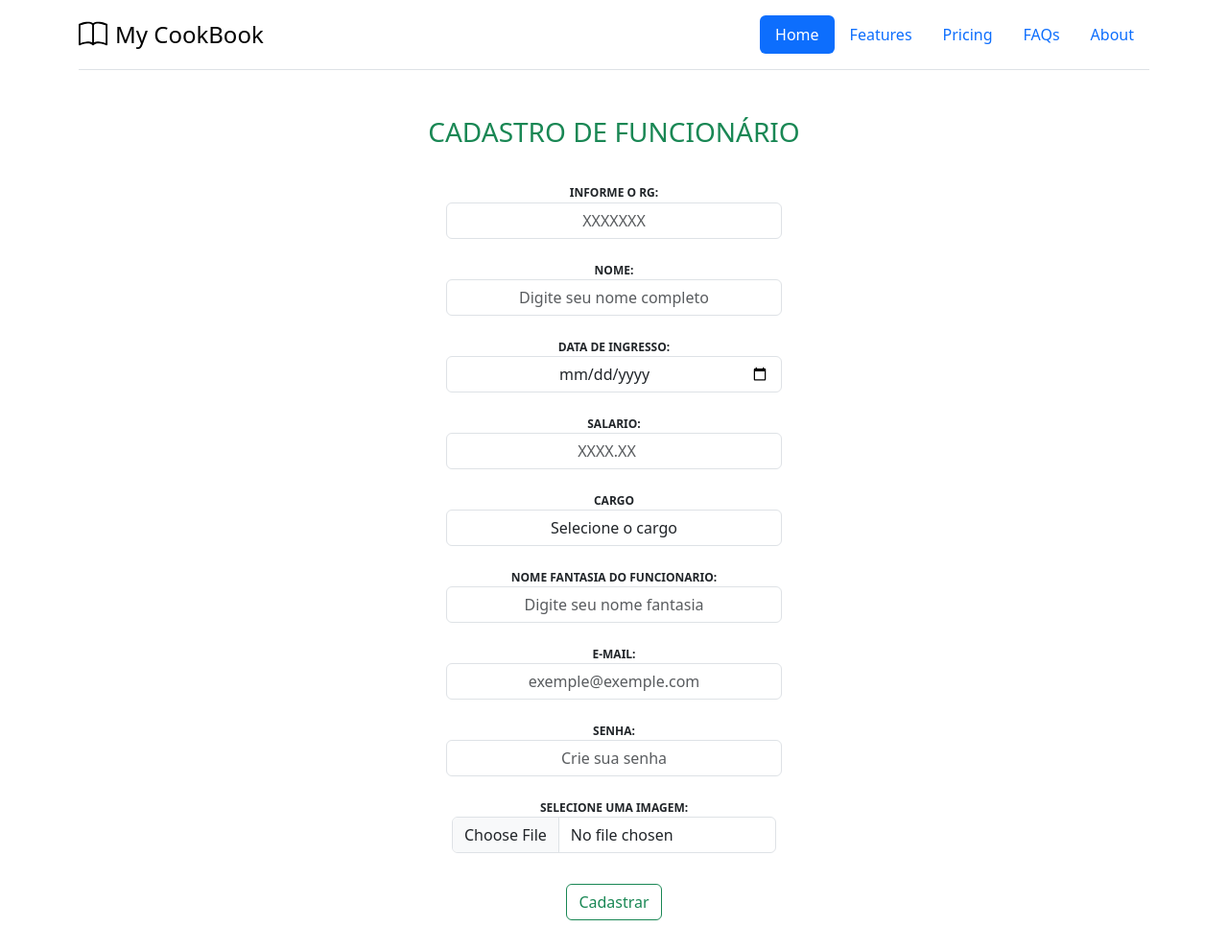
After one commit to felipebda/Lab_Inovacao_4, a PHP site: page /cadastroFuncionario.php in a window 1280 px wide. The commit adds this page. Shown: the whole page at 96% size. Run offline with PHP 8.4, Linux system fonts and the light colour scheme.

Commit message:
Primeira merge de conteudos, atualizacao de cadastro funcionario

```diff
--- /dev/null
+++ b/Testes/Classes/Funcionario.php
@@ -0,0 +1,71 @@
+<?php
+
+class Funcionario {
+              private ?int $idFunc;
+              private string $rg;
+              private string $nome;
+              private string $dt_ingr;
+              private float $salario;
+              private int $idCargo;
+              private string $nome_fantasia;
+              private string $emailFunc;
+              private string $senha;
+              private string $imagem;
+
+             public function __construct(?int $idFunc, string $rg, string $nome, string $dt_ingr, float $salario,  int $idCargo, string $nome_fantasia, string $emailFunc, string $senha ,string $imagem){
+              $this->idFunc = $idFunc;
+              $this->rg = $rg;
+              $this->nome = $nome;
+              $this->dt_ingr = $dt_ingr;
+              $this->salario = $salario;
+              $this->idCargo = $idCargo;
+              $this->nome_fantasia = $nome_fantasia;
+              $this->emailFunc = $emailFunc;
+              $this->senha = $senha;
+              $this->imagem = $imagem;
+
+             }
+
+             public function getIdFunc() : ?int {
+              return $this->idFunc;
+             }
+
+             public function getRg() : string {
+              return $this->rg;
+             }
+
+             public function getNome() : string {
+              return $this->nome;
+             }
+
+             public function getIngresso() : string {
+              return $this->dt_ingr;
+             }
+
+             public function getSalario() : string {
+              return $this->salario;
+             }
+
+             public function getIdCargo() : int {
+              return $this->idCargo;
+             }
+
+             public function getNomeF() : string {
+              return $this->nome_fantasia;
+             }
+
+             public function getEmail() : string {
+              return $this->emailFunc;
+             }
+
+             public function getSenha() : string {
+              return $this->senha;
+             }
+
+             public function getImagem() : string {
+              return $this->imagem;
+             }
+
+}
+
+?>
--- /dev/null
+++ b/Testes/Pages/cadastroFuncionario.php
@@ -0,0 +1,116 @@
+<?php
+include_once "conexao.php";
+require "../Classes/Funcionario.php";
+
+//PUXAR IMAGEM PARA DA PASTA TMP
+if (isset($_FILES["imagem"]) && !empty($_FILES["imagem"])) {
+  move_uploaded_file($_FILES["imagem"]["tmp_name"], "../Images/usuarios/" . $_FILES["imagem"]["name"]);
+}
+
+?>
+
+<!DOCTYPE html>
+<html lang="en">
+<head>
+    <meta charset="UTF-8">
+    <meta name="viewport" content="width=device-width, initial-scale=1.0">
+    <title>My CookBook - Seu acervo de receitas perto de você </title>
+    <link href="https://cdn.jsdelivr.net/npm/bootstrap@5.3.1/dist/css/bootstrap.min.css" rel="stylesheet" integrity="sha384-4bw+/aepP/YC94hEpVNVgiZdgIC5+VKNBQNGCHeKRQN+PtmoHDEXuppvnDJzQIu9" crossorigin="anonymous">
+    <link rel="stylesheet" href="Style/home.css">
+</head>
+
+<body>
+    <!-- HEADER -->
+    <div class="container">
+      <header class="d-flex flex-wrap justify-content-center py-3 mb-4 border-bottom">
+        <a href="/" class="d-flex align-items-center mb-3 mb-md-0 me-md-auto link-body-emphasis text-decoration-none">
+        <svg xmlns="http://www.w3.org/2000/svg" width="30" height="30" fill="currentColor" class="bi bi-book me-2" viewBox="0 0 16 16">
+          <path d="M1 2.828c.885-.37 2.154-.769 3.388-.893 1.33-.134 2.458.063 3.112.752v9.746c-.935-.53-2.12-.603-3.213-.493-1.18.12-2.37.461-3.287.811V2.828zm7.5-.141c.654-.689 1.782-.886 3.112-.752 1.234.124 2.503.523 3.388.893v9.923c-.918-.35-2.107-.692-3.287-.81-1.094-.111-2.278-.039-3.213.492V2.687zM8 1.783C7.015.936 5.587.81 4.287.94c-1.514.153-3.042.672-3.994 1.105A.5.5 0 0 0 0 2.5v11a.5.5 0 0 0 .707.455c.882-.4 2.303-.881 3.68-1.02 1.409-.142 2.59.087 3.223.877a.5.5 0 0 0 .78 0c.633-.79 1.814-1.019 3.222-.877 1.378.139 2.8.62 3.681 1.02A.5.5 0 0 0 16 13.5v-11a.5.5 0 0 0-.293-.455c-.952-.433-2.48-.952-3.994-1.105C10.413.809 8.985.936 8 1.783z"/>
+        </svg>
+          <span class="fs-4">My CookBook</span>
+        </a>
+
+        <ul class="nav nav-pills">
+          <li class="nav-item"><a href="../index1.php" class="nav-link active" aria-current="page">Home</a></li>
+          <li class="nav-item"><a href="#" class="nav-link">Features</a></li>
+          <li class="nav-item"><a href="#" class="nav-link">Pricing</a></li>
+          <li class="nav-item"><a href="#" class="nav-link">FAQs</a></li>
+          <li class="nav-item"><a href="#" class="nav-link">About</a></li>
+        </ul>
+      </header>
+    </div>
+    <!--END HEADER -->
+
+
+    <div class="container">
+    <main class="container-fluid m-0 p-0 bg-white d-flex justify-content-center align-items-center flex-column text-center bdmain">
+        <section class="container-fluid m-0 p-0 text-center pt-4">
+            <p class="h3 text-success">CADASTRO DE FUNCIONÁRIO</p>
+        </section>
+        <section class="container-fluid m-0 p-0 text-center pt-4">
+          <form action="validacadastro.php" method="POST" enctype="multipart/form-data">
+
+              <label id="rg" for="rg" style= "width: 350px;"> <span style="font-size: 12px; font-weight: bold;">INFORME O RG:</span>
+                            <input class="form-control text-center " type="text" name="rg" style="width: 350px;" placeholder="XXXXXXX" required>
+              </label><br><br>
+
+              <label for="nome" style="font-size: 12px; font-weight: bold;">NOME: <br>
+                            <input type="text" name="nome" class="form-control text-center " style="width: 350px;" placeholder="Digite seu nome completo" required>
+              </label><br><br>
+
+              <label for="dt_ingr" style="font-size: 12px; font-weight: bold;">DATA DE INGRESSO: <br>
+                            <input type="date" name="dt_ingr" class="form-control text-center" style="width: 350px;" required>
+              </label><br><br>
+
+
+              <label for="nome" style="font-size: 12px; font-weight: bold;">SALARIO: <br>
+                            <input type="number" min="0" max="10000" step=".01" name="salario" class="form-control text-center " style="width: 350px;" placeholder="XXXX.XX" required>
+              </label><br><br>
+
+            <label for="idCargo" id="idCargo" style="font-size: 12px; font-weight: bold;">CARGO <br>
+              <select for="idCargo" name="idCargo" class="form-control text-center" style="width: 350px;" required>
+                <option disabled selected>Selecione o cargo</option>
+                <option value="3">Cozinheiro</option>
+                <option value="5">Editor</option>
+                <option value="4">Degustador</option>
+
+                </select>
+            </label><br><br>
+
+            <label for="nome" style="font-size: 12px; font-weight: bold;">NOME FANTASIA DO FUNCIONARIO: <br>
+                            <input type="text" name="nome_fantasia" class="form-control text-center " style="width: 350px;" placeholder="Digite seu nome fantasia" required>
+              </label><br><br>
+
+
+            <label for="email" id="email"  style="font-size: 12px; font-weight: bold;">E-MAIL: <br>
+              <input type="email" name="email" class="form-control text-center" style="width: 350px;" placeholder="exemple@exemple.com" required>
+            </label><br><br>
+
+
+            <label for="senha" id="senha"  style="font-size: 12px; font-weight: bold;">SENHA: <br>
+              <input type="password" name="senha" class="form-control text-center" style="width: 350px;" placeholder="Crie sua senha" required>
+            </label><br><br>
+
+            <label for="imagem" id="imagem"  style="font-size: 12px; font-weight: bold;">SELECIONE UMA IMAGEM: <br>
+              <input type="file" name="imagem" accept="image/*" class="form-control">
+            </label><br><br>
+
+
+            <div id="btt" class="my-2 pb-4">
+              <button type="submit" name="cadastrar" class="btn btn-outline-success">Cadastrar</button>
+            </div>
+          </form>
+        </section>
+                </div>
+
+            </div>
+        </div>
+    </main>
+    </div>
+
+
+
+    <!--BOOTSTRAP JAVASCRIPT-->
+    <script src="https://cdn.jsdelivr.net/npm/bootstrap@5.3.1/dist/js/bootstrap.bundle.min.js" integrity="sha384-HwwvtgBNo3bZJJLYd8oVXjrBZt8cqVSpeBNS5n7C8IVInixGAoxmnlMuBnhbgrkm" crossorigin="anonymous"></script>
+</body>
+</html>
--- /dev/null
+++ b/Testes/Pages/conexao.php
@@ -0,0 +1,19 @@
+<?php
+//Variaveis de conexao
+    $dbname = "livro_de_receita";
+    $local = "localhost";
+    $user = "root";
+    $password = "123456";
+
+//CONEXAO COM BANCO DE DADOS
+try
+{
+    $pdo = new PDO("mysql:dbname=".$dbname.";host=".$local."",$user,$password);
+
+}
+catch(PDOException $e)
+{
+    echo "Erro ao conectar com banco de dados: ".$e->getMessage();
+}
+
+?>
--- a/Testes/Pages/consulta_funcionario.php
+++ b/Testes/Pages/consulta_funcionario.php
@@ -1,6 +1,6 @@
 <?php
     //Variaveis de conexao
-    $dbname = "livro_de_receita";
+    $dbname = "livro_de_receita2";
     $local = "localhost";
     $user = "root";
     $password = "123456";
--- a/Testes/Pages/secaoAdmin.php
+++ b/Testes/Pages/secaoAdmin.php
@@ -1,6 +1,6 @@
 <?php
   //Variaveis de conexao
-  $dbname = "livro_de_receita";
+  $dbname = "livro_de_receita2";
   $local = "localhost";
   $user = "root";
   $password = "123456";
@@ -46,7 +46,7 @@
     $salario = $lista_cookie[0]["salario"];
     $idcargo = $lista_cookie[0]["idCargo"];
     $nome_fantasia = $lista_cookie[0]["nome_fantasia"];
-    $email = $lista_cookie[0]["email"];
+    $email = $lista_cookie[0]["emailFunc"];
     $senha = $lista_cookie[0]["senha"];
   }
 
@@ -122,7 +122,7 @@
           Funcionarios
         </button>
         <ul class="dropdown-menu">
-          <li><a class="dropdown-item" href="#">Adicionar Funcionario</a></li>
+          <li><a class="dropdown-item" href="cadastroFuncionario.php">Adicionar Funcionario</a></li>
           <li><a class="dropdown-item" href="consulta_funcionario.php">Consultar Funcionario</a></li>
           <li><a class="dropdown-item" href="#">Something else here</a></li>
           <li><hr class="dropdown-divider"></li>
--- a/Testes/Pages/secaoCozi.php
+++ b/Testes/Pages/secaoCozi.php
@@ -1,6 +1,6 @@
 <?php
       //Variaveis de conexao
-    $dbname = "livro_de_receita";
+    $dbname = "livro_de_receita2";
     $local = "localhost";
     $user = "root";
     $password = "123456";
```
Also changed, not shown: Testes/Classes/FuncionarioFuncoes.php (added, +32 -0 lines), Testes/Pages/conexaoLogin.php (+4 -3 lines), Testes/Pages/validacadastro.php (added, +42 -0 lines), Testes/Images/usuarios/foto.jpg (added).
